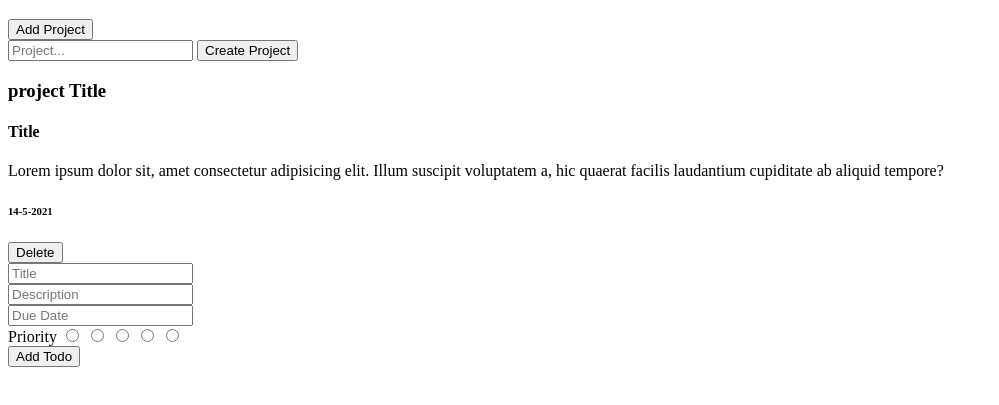
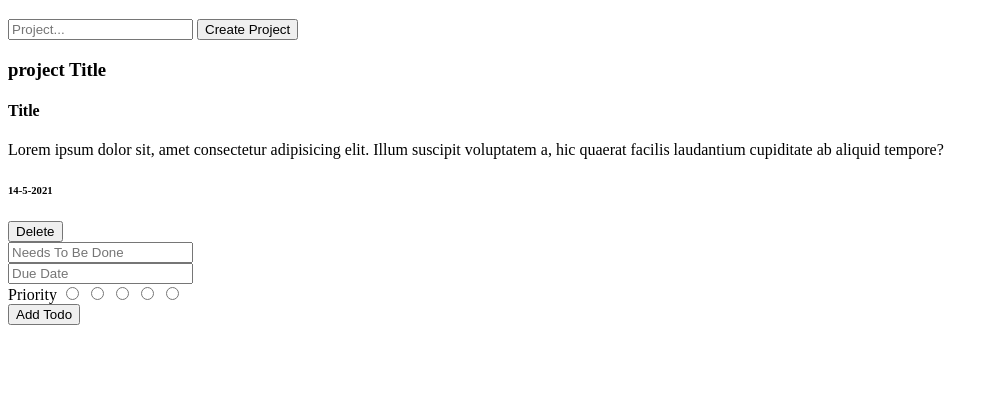
Before and after one commit to Paul-Clue/todo-list, a plain HTML site: page index.html in a window 1280 px wide. Shown: the part 61-466 px from the top of the page, without its empty margins (0-999 px from the left). Drawn offline with Linux system fonts and the light colour scheme.

Commit message:
Update html/css

```diff
--- a/index.html
+++ b/index.html
@@ -5,7 +5,7 @@
   <meta http-equiv="X-UA-Compatible" content="IE=edge">
   <meta name="viewport" content="width=device-width, initial-scale=1.0">
   <title>Document</title>
-  <link rel="stylesheet" href="../asset/css/style.css">
+  <link rel="stylesheet" href="../src/style.css">
 </head>
 <body>
   <div id="content ">
@@ -14,7 +14,6 @@
     </header>
     <main>
       <section id="left-section">
-        <button id="Add-new-project">Add Project</button>
         <form action="#" method="post" id="project-todo-form">
           <input type="text" name="project-name" id="project-name" placeholder="Project...">
           <input type="button" value="Create Project">
@@ -33,8 +32,7 @@
           </div>
         </div>
         <form action="#" method="post" id="todo-form">
-          <input type="text" name="title" id="title" placeholder="Title"><br>
-          <input type="text" name="description" id="description" placeholder="Description"><br>
+          <input type="text" name="description" id="description" placeholder="Needs To Be Done"><br>
           <input type="datetime" name="duedate" id="duedate" placeholder="Due Date"><br>
           <label for="priority">Priority</label>
           <span class="priority">
@@ -44,7 +42,7 @@
             <input type="radio" name="priority" id="4">
             <input type="radio" name="priority" id="5">
           </span><br>
-          <input type="button" value="Add Todo">
+          <input type="button" id="butt" value="Add Todo">
         </form>
       </section>
     </main>
```
